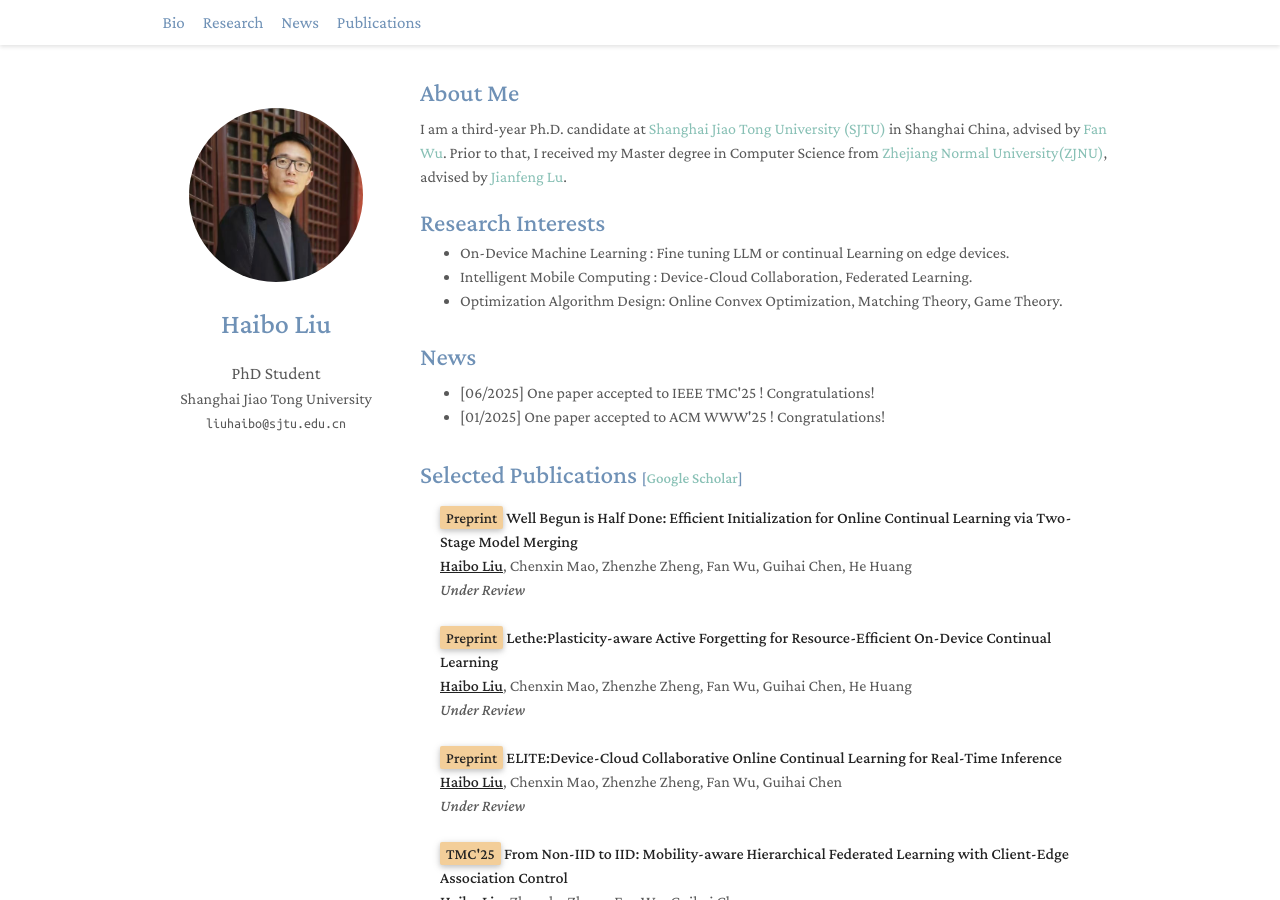
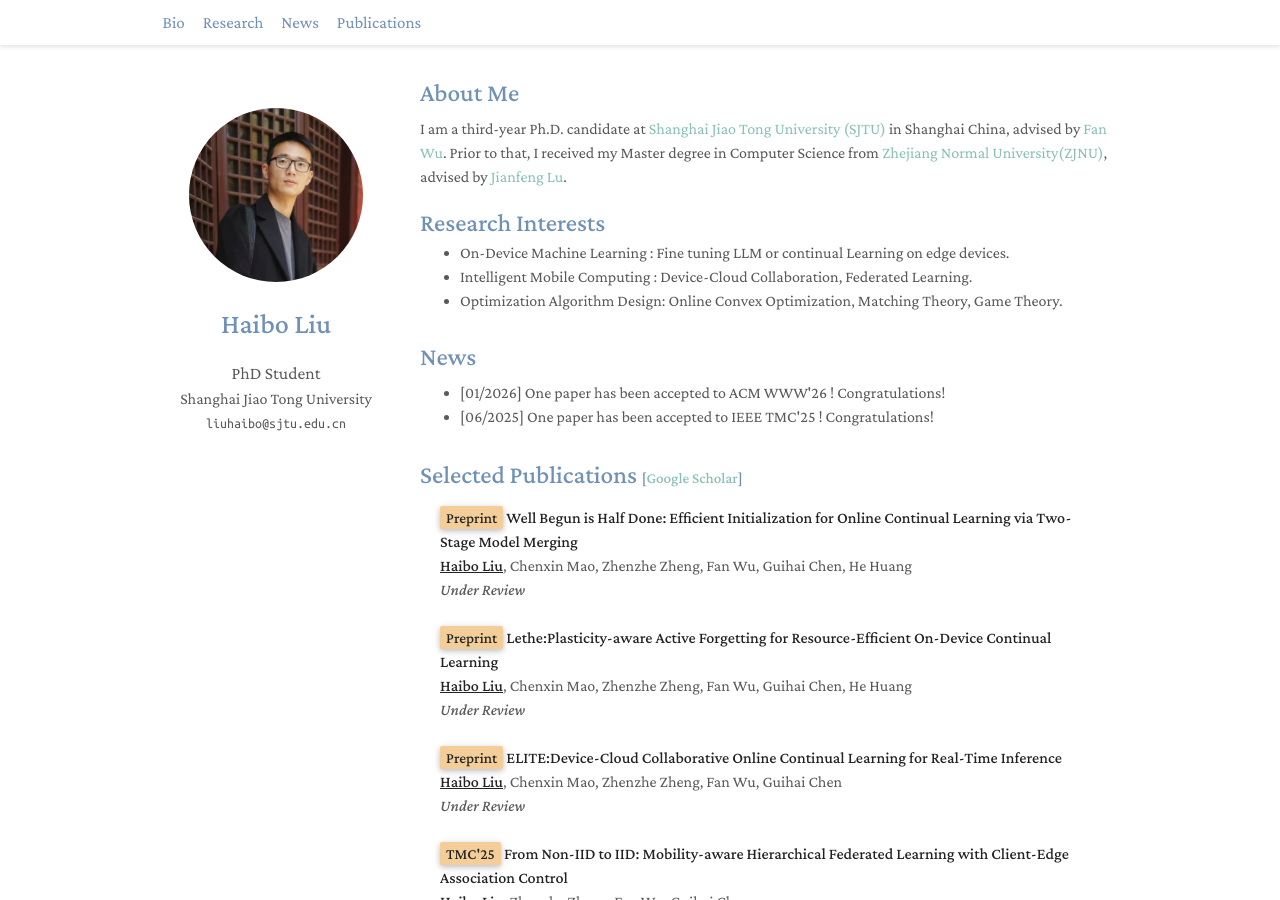
Before and after one commit to liuhaibo919/liuhaibo919.github.io, a Jekyll site: the page built from index.md, in a window 1280 px wide and 900 px high. Built offline with Jekyll 4.4.1, drawn with Linux system fonts in a browser that asks for light colours; a style sheet for code colours, icons or effects is not loaded.

Commit message:
Update news.md

```diff
--- a/_includes/news.md
+++ b/_includes/news.md
@@ -11,11 +11,12 @@
 </style>
 
 <ul id="scrollableDiv" onmouseover="showScrollbar()" onmouseout="hideScrollbar()">
-    <li>[06/2025] One paper accepted to IEEE TMC'25 ! Congratulations!</li>
-  <li>[01/2025] One paper accepted to ACM WWW'25 ! Congratulations!</li>
-   <li>[12/2024] One paper accepted to IEEE INFOCOM'25 ! Congratulations!</li>
-  <li>[10/2024] One paper accepted to IEEE TSC'24 ! Congratulations!</li>
-  <li>[11/2023] One paper accepted to IEEE TSC'23 ! Congratulations!</li>
+   <li>[01/2026] One paper has been accepted to ACM WWW'26 ! Congratulations!</li>
+    <li>[06/2025] One paper has been accepted to IEEE TMC'25 ! Congratulations!</li>
+  <li>[01/2025] One paper has been accepted to ACM WWW'25 ! Congratulations!</li>
+   <li>[12/2024] One paper has been accepted to IEEE INFOCOM'25 ! Congratulations!</li>
+  <li>[10/2024] One paper has been accepted to IEEE TSC'24 ! Congratulations!</li>
+  <li>[11/2023] One paper has been accepted to IEEE TSC'23 ! Congratulations!</li>
 </ul>
 <script>
   function showScrollbar() {
```
